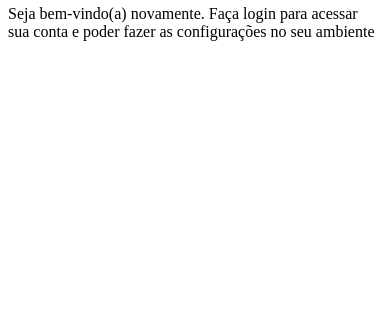
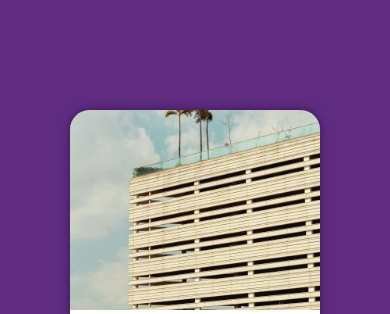
Before and after one commit to GabrielPolini/projeto-login, a plain HTML site: page index.html in a window 390 px wide. Shown: the part 62-376 px from the top of the page. Drawn offline with Linux system fonts and the light colour scheme.

Commit message:
Versão mobile first da tela de login

```diff
--- a/estilos/style.css
+++ b/estilos/style.css
@@ -5,3 +5,49 @@
     Verde: #49a09d
     Lilás: #5f2c82
 */
+
+*{
+    font-family: system-ui, -apple-system, BlinkMacSystemFont, 'Segoe UI', Roboto, Oxygen, Ubuntu, Cantarell, 'Open Sans', 'Helvetica Neue', sans-serif;
+    padding: 0px;
+    margin: 0px;
+    box-sizing: border-box;
+}
+
+body, html{
+    background-color: #5f2c82;
+    height: 100vh;
+    width: 100vw;
+}
+
+main{
+    position: relative;
+    height: 100vh;
+    width: 100vw;
+}
+
+section#login{
+    position: absolute;
+    top: 50%;
+    left: 50%;
+    transform: translate(-50%, -50%);
+    overflow: hidden;
+
+    background-color: white;
+    width: 250px;
+    height: 500px;
+    border-radius: 20px;
+    box-shadow: 0px 0px 10px rgba(0, 0, 0, 0.450);
+}
+
+section#login > div#imagem{
+    display: block;
+    background: #5f2c82 url(../imagens/pexels-bruno-thethe-2747595.jpg) no-repeat;
+    background-size: cover;
+    background-position: left bottom;
+    height: 200px;
+}
+
+section#login > div#formulario{
+    display: block;
+    padding: 10px;
+}
```
